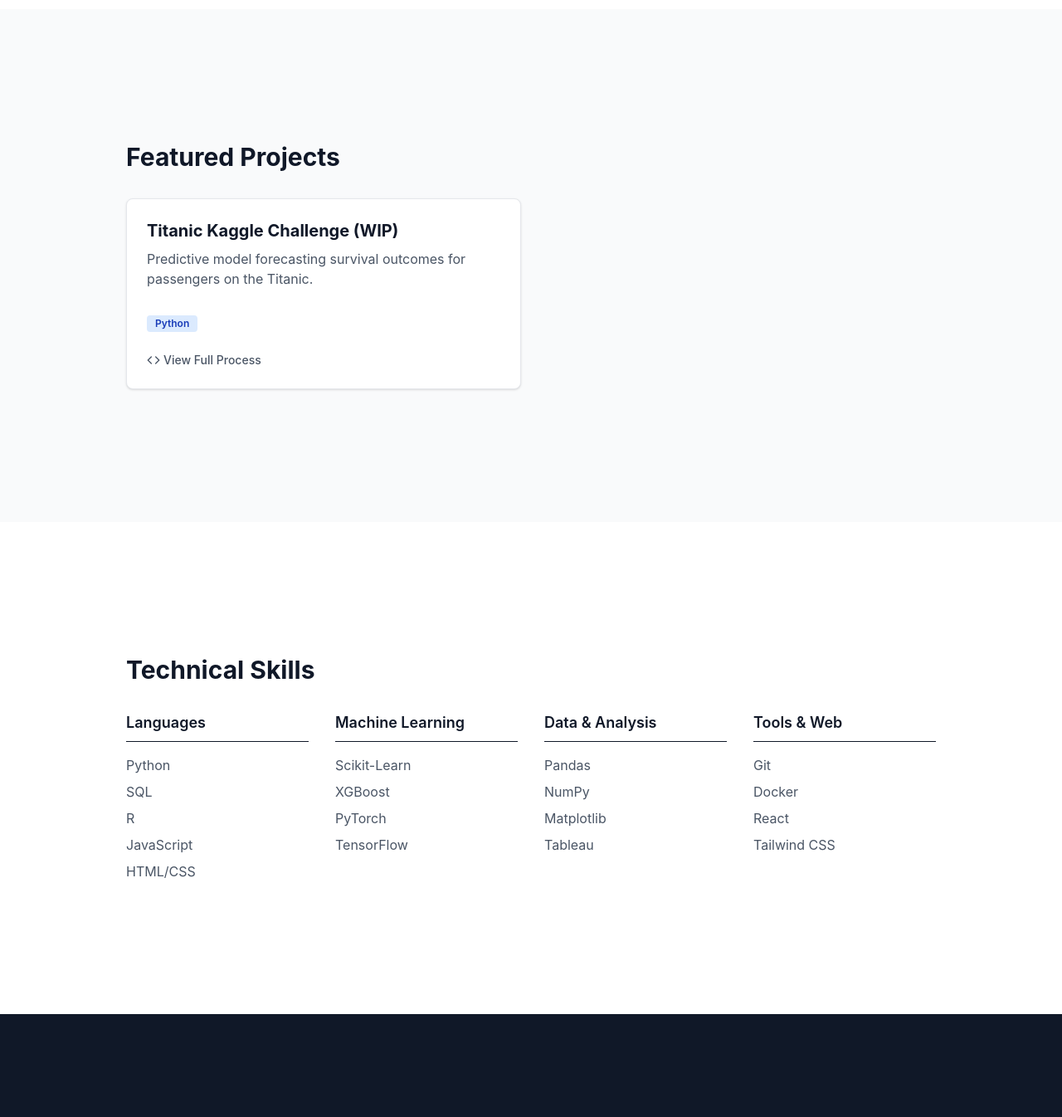
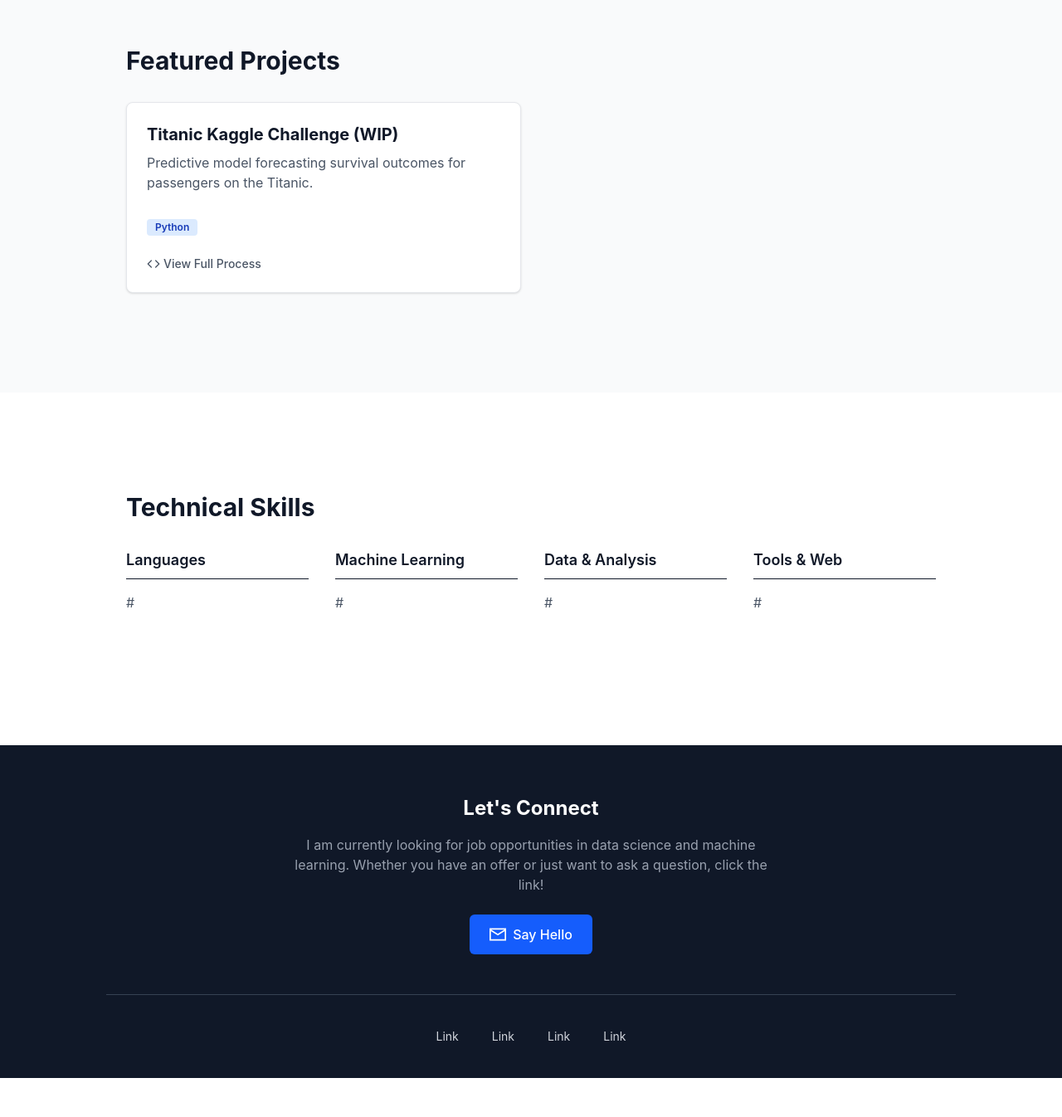
Before and after one commit to robmcn22/portfolio, a React (Vite) app: page / in a window 1280 px wide. Shown: the part 581-1927 px from the top of the page at 83% size. After the commit the page ends 1880 px from the top, so only its background shows below. Built offline with nearby package versions, Linux system fonts and the light colour scheme; the HTML template or start-up script is replaced by a standard one.

Commit message:
changed website, added captions, email link

```diff
--- a/src/components/Contact.jsx
+++ b/src/components/Contact.jsx
@@ -3,8 +3,15 @@
 import React from 'react';
 
 export default function Contact() {
+  const socialLinks = [ // NEEDS EDITS
+    { label: 'Link', href: '#' },
+    { label: 'Link', href: '#' },
+    { label: 'Link', href: '#' },
+    { label: 'Link', href: '#' },
+  ];
+
   return (
-    <footer id="contact" className="bg-gray-900 text-white py-30">
+    <footer id="contact" className="bg-gray-900 text-white pt-15 pb-10">
       <div className="max-w-5xl mx-auto px-6 text-center">
         <h2 className="text-2xl font-bold mb-4">Let's Connect</h2>
         <p className="text-gray-400 mb-6 max-w-xl mx-auto">
@@ -12,7 +19,7 @@ export default function Contact() {
           Whether you have an offer or just want to ask a question, click the link!
         </p>
         <a
-          href="mailto:your.email@example.com"
+          href="mailto:robmcnr22@gmail.com"
           className="inline-flex items-center space-x-2 bg-blue-600 hover:bg-blue-700 text-white px-6 py-3 rounded-md transition-colors font-medium"
         >
           <svg className="w-5 h-5 fill-current" viewBox="0 0 24 24">
@@ -21,6 +28,22 @@ export default function Contact() {
           <span>Say Hello</span>
         </a>
       </div>
+
+      <div className="max-w-5xl mx-auto px-6 mt-12 pt-10 border-t border-gray-700">
+        <div className="flex flex-wrap items-center justify-center gap-10 text-sm text-gray-300">
+          {socialLinks.map((link) => (
+            <a
+              key={link.label}
+              href={link.href}
+              target={link.href.startsWith('http') ? '_blank' : undefined}
+              rel={link.href.startsWith('http') ? 'noreferrer' : undefined}
+              className="hover:text-white transition-colors"
+            >
+              {link.label}
+            </a>
+          ))}
+        </div>
+      </div>
     </footer>
   );
 }
--- a/src/components/Hero.jsx
+++ b/src/components/Hero.jsx
@@ -5,7 +5,7 @@ import React from 'react';
 
 export default function Hero() {
   return (
-    <section id="about" className="max-w-5xl mx-auto px-6 py-40 flex flex-col justify-center min-h-[50vh]">
+    <section id="about" className="max-w-5xl mx-auto px-6 py-30 flex flex-col justify-center min-h-[50vh]">
       <h1 className="text-5xl font-extrabold text-gray-900 mb-4 tracking-tight">
         Data Scientist & ML Engineer
       </h1>
--- a/src/components/Navbar.jsx
+++ b/src/components/Navbar.jsx
@@ -6,7 +6,7 @@ export default function Navbar() {
   return (
     <nav className="sticky top-0 z-10 bg-white border-b border-gray-200 shadow-sm">
       <div className="max-w-5xl mx-auto px-6 py-4 flex justify-between items-center">
-        <div className="font-bold text-xl text-gray-800">
+        <div className="font-bold text-2xl text-gray-800">
           Robbie McNair - Portfolio
         </div>
         <div className="space-x-6 text-sm font-medium text-gray-600">
--- a/src/components/Projects.jsx
+++ b/src/components/Projects.jsx
@@ -6,7 +6,7 @@ import { projects } from '../data/projectsData';
 
 export default function Projects() {
   return (
-    <section id="projects" className="bg-gray-50 py-40">
+    <section id="projects" className="bg-gray-50 py-30">
       <div className="max-w-5xl mx-auto px-6">
         <h2 className="text-3xl font-bold text-gray-900 mb-8">Featured Projects</h2>
         <div className="grid grid-cols-1 md:grid-cols-2 gap-6">
--- a/src/components/Skills.jsx
+++ b/src/components/Skills.jsx
@@ -4,15 +4,15 @@ import React from 'react';
 
 export default function Skills() {
   const skillCategories = [ //UPDATE
-    { title: "Languages", skills: ["Python", "SQL", "R", "JavaScript", "HTML/CSS"] },
-    { title: "Machine Learning", skills: ["Scikit-Learn", "XGBoost", "PyTorch", "TensorFlow"] },
-    { title: "Data & Analysis", skills: ["Pandas", "NumPy", "Matplotlib", "Tableau"] },
-    { title: "Tools & Web", skills: ["Git", "Docker", "React", "Tailwind CSS"] }
+    { title: "Languages", skills: ["#"] }, //["Python", "SQL", "R", "JavaScript", "HTML/CSS"]
+    { title: "Machine Learning", skills: ["#"] }, //["Scikit-Learn", "XGBoost", "PyTorch", "TensorFlow"]
+    { title: "Data & Analysis", skills: ["#"] }, //["Pandas", "NumPy", "Matplotlib", "Tableau"]
+    { title: "Tools & Web", skills: ["#"] } //["Git", "Docker", "React", "Tailwind CSS"]
   ];
 
   return (
     // add padding above and below the section
-    <section id="skills" className="max-w-5xl mx-auto px-6 py-40">
+    <section id="skills" className="max-w-5xl mx-auto px-6 py-30 mb-10">
       <h2 className="text-3xl font-bold text-gray-900 mb-8">Technical Skills</h2>
       <div className="grid grid-cols-1 md:grid-cols-2 lg:grid-cols-4 gap-8">
         {skillCategories.map((category, index) => (
--- a/src/components/layouts/LinearProcessLayout.jsx
+++ b/src/components/layouts/LinearProcessLayout.jsx
@@ -24,7 +24,7 @@ export default function LinearProcessLayout({ stages }) {
   }, [stages]);
 
   return (
-    <div className="flex flex-col md:flex-row gap-12 w-full">
+    <div className="flex flex-col md:flex-row gap-10 w-full">
       {/* Interactive Sidebar */}
       <aside className="w-full md:w-64 shrink-0">
         <div className="sticky top-24">
@@ -36,7 +36,7 @@ export default function LinearProcessLayout({ stages }) {
               <li key={stage.id}>
                 <a
                   href={`#${stage.id}`}
-                  className={`block pl-4 py-1 border-l-2 -ml-[2px] transition-colors ${
+                  className={`block pl-4 py-1 border-l-2 -ml-0.5 transition-colors ${
                     activeSection === stage.id
                       ? "border-blue-600 text-blue-600 font-semibold"
                       : "border-transparent text-gray-500 hover:text-gray-900"
@@ -51,7 +51,7 @@ export default function LinearProcessLayout({ stages }) {
       </aside>
 
       {/* Article / Step-by-Step Content */}
-      <main className="flex-grow max-w-3xl bg-white p-8 md:p-12 rounded-xl shadow-sm border border-gray-100 space-y-16">
+      <main className="grow max-w-5xl bg-white p-8 md:p-10 rounded-xl shadow-sm border border-gray-100 space-y-16">
         {stages.map((stage) => (
           <section id={stage.id} key={stage.id} className="scroll-mt-24">
             <h2 className="text-2xl font-bold text-gray-900 mb-4 pb-2 border-b border-gray-100">
@@ -60,19 +60,25 @@ export default function LinearProcessLayout({ stages }) {
             <p className="text-gray-700 leading-relaxed text-lg mb-4">
               {stage.content}
             </p>
-            {stage.images?.map((image, index) => (
-              <img
-                key={`${stage.id}-${index}`}
-                src={image}
-                alt={`${stage.title} ${index + 1}`}
-                className="w-full rounded-lg border border-gray-200 shadow-sm my-4"
-              />
-            ))}
-            {stage.codeSnippet && (
-              <pre className="bg-gray-900 text-gray-100 p-4 rounded-lg overflow-x-auto text-sm font-mono">
-                <code>{stage.codeSnippet}</code>
-              </pre>
-            )}
+            {stage.images?.map((image, index) => {
+              const imageData =
+                typeof image === "string" ? { src: image, description: "" } : image;
+
+              return (
+                <figure key={`${stage.id}-${index}`} className="my-4">
+                  <img
+                    src={imageData.src}
+                    alt={imageData.alt || `${stage.title} ${index + 1}`}
+                    className="w-full rounded-lg border border-gray-200 shadow-sm"
+                  />
+                  {imageData.description && (
+                    <figcaption className="mt-2 text-sm text-gray-600 italic">
+                      {imageData.description}
+                    </figcaption>
+                  )}
+                </figure>
+              );
+            })}
           </section>
         ))}
       </main>
--- a/src/data/projectsData.js
+++ b/src/data/projectsData.js
@@ -15,15 +15,25 @@ export const projects = [
       {
         id: "overview",
         title: "1. Project Overview",
-        content: "The Challenge: Use the provided Titanic passenger data \
-        (cabin, age, price of ticket, etc.) to try to predict who survied and who did not on the Titanic.",
-        //codeSnippet: "import pandas as pd\ndf = pd.read_csv('train.csv')"
+        content: "The Challenge: Use the provided Titanic passenger data (cabin, age, price of ticket, etc.) to try to predict who \
+        survied and who did not on the Titanic.",
       },
       {
         id: "baseline",
         title: "2. Baseline Model & Score: Tutorial",
         content: "Using the provided model to get a baseline score. This is the score to beat",
-        images: [score1, tutorialModel]
+        images: [
+          {
+            src: score1,
+            alt: "Baseline Titanic model score",
+            description: "The initial Kaggle tutorial score used as the baseline to beat for the Titanic survival model."
+          },
+          {
+            src: tutorialModel,
+            alt: "Titanic tutorial model output",
+            description: "This tutorial model gives a simple prediction framework to compare against more advanced feature engineering and model tuning."
+          }
+        ]
       }
     ]
   },
```
